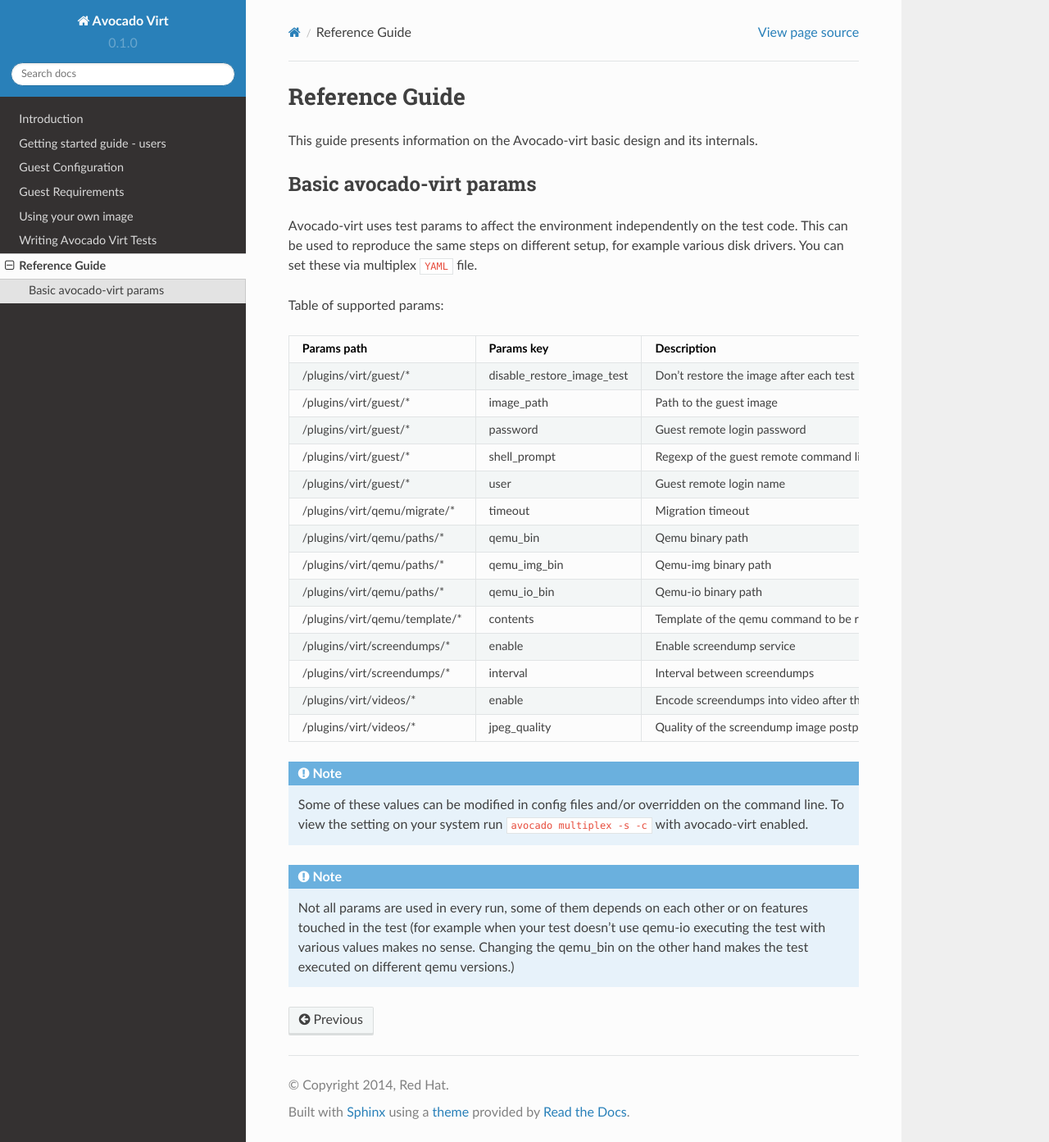
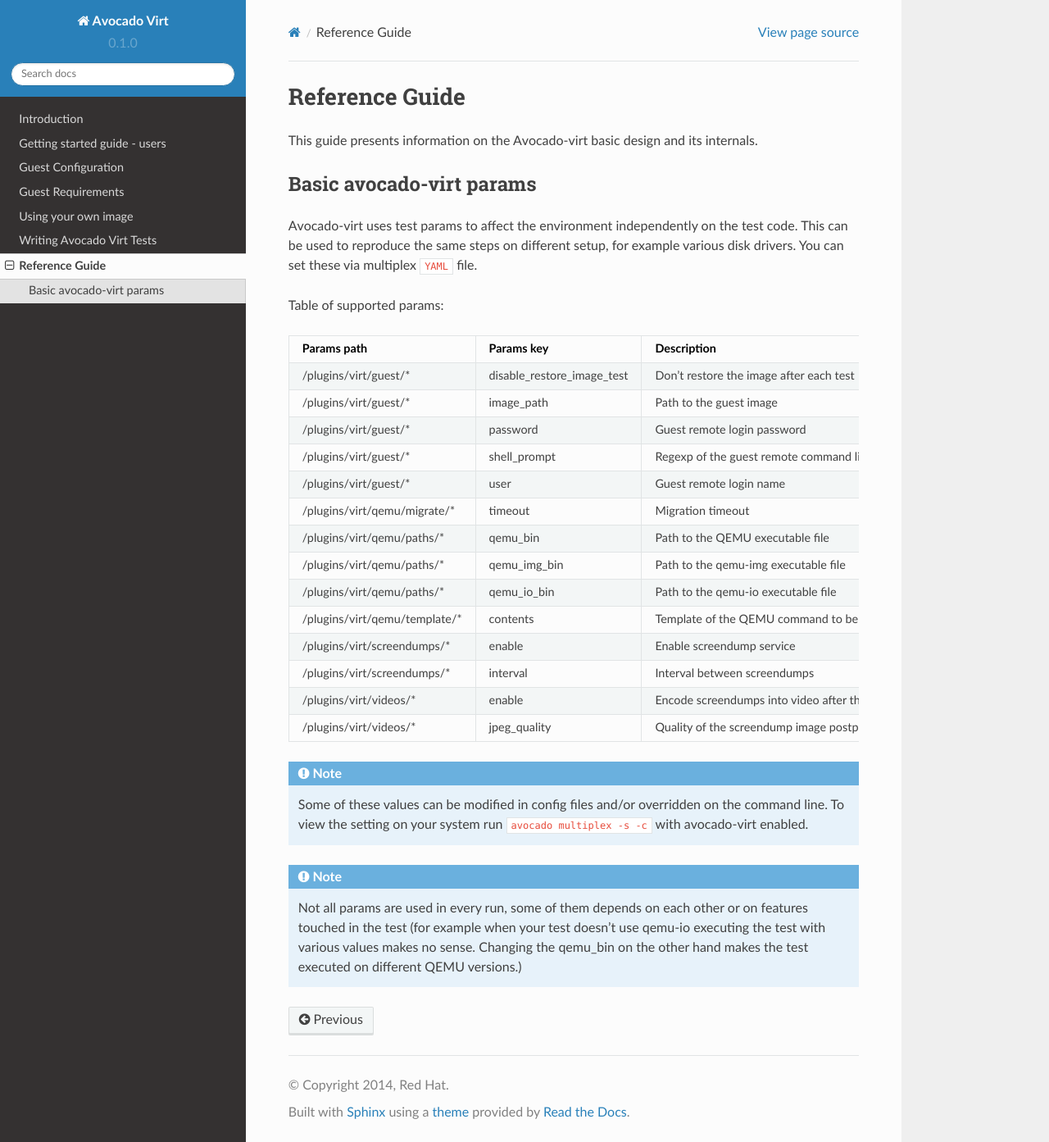
Before and after one commit to avocado-framework/avocado-virt, a Sphinx documentation site: the page built from docs/source/ReferenceGuide.rst, in a window 1280 px wide and 1393 px high. Shown: the whole window at 82% size. Built offline with Sphinx 7.4.7 and the Read the Docs theme 2.0.0, drawn with Linux system fonts in a browser that asks for light colours.

Commit message:
doc: set of minor improvements
 - It's QEMU, not Qemu or qemu
 - In the ReferenceGuide.rst, improve the text that describes the variables
   qemu_bin, qemu_img_bin and qemu_io_bin.
 - Also in the ReferenceGuide.rst, the table of parameters is very wide. Make it
   as short as possible, to ease code editing and review.

```diff
--- a/docs/source/GetStartedGuide.rst
+++ b/docs/source/GetStartedGuide.rst
@@ -106,7 +106,7 @@
 
 
 That's right, the virt plugin gives you new options on the runner specific to
-the qemu related tests. For example, you can provide ``--qemu-bin`` to tell your
+the QEMU related tests. For example, you can provide ``--qemu-bin`` to tell your
 tests that you want a specific QEMU binary instead of whatever the runner could
 find looking in the system PATH or environment variables.
 
--- a/docs/source/GuestConfiguration.rst
+++ b/docs/source/GuestConfiguration.rst
@@ -35,7 +35,7 @@
 You can use your own image by specifying the following options:
 
 * ``--guest-image-path`` - You can provide this option with an arbitrary path
-  to a qemu disk image file with your guest. You can use any of the file formats
+  to a QEMU disk image file with your guest. You can use any of the file formats
   specified, such as qcow2, qed or even raw image formats.
 
 * ``--guest-user`` - If your image has a specific user set up previously that
--- a/docs/source/Introduction.rst
+++ b/docs/source/Introduction.rst
@@ -7,4 +7,4 @@
 Avocado-virt is a plugin for the Avocado Test Framework. It aims to provide
 libraries and extra functionality necessary to run virtualization tests on
 Linux. We started with KVM/QEMU, but we're certainly open to expand the coverage
-to things like Xen, and libvirt.
+to things like Xen and libvirt.
--- a/docs/source/ReferenceGuide.rst
+++ b/docs/source/ReferenceGuide.rst
@@ -18,37 +18,37 @@
 
 Table of supported params:
 
-+--------------------------------+--------------------------------+----------------------------------------------------------------------------------+
-| Params path                    | Params key                     | Description                                                                      |
-+================================+================================+==================================================================================+
-| /plugins/virt/guest/*          | disable_restore_image_test     | Don't restore the image after each test                                          |
-+--------------------------------+--------------------------------+----------------------------------------------------------------------------------+
-| /plugins/virt/guest/*          | image_path                     | Path to the guest image                                                          |
-+--------------------------------+--------------------------------+----------------------------------------------------------------------------------+
-| /plugins/virt/guest/*          | password                       | Guest remote login password                                                      |
-+--------------------------------+--------------------------------+----------------------------------------------------------------------------------+
-| /plugins/virt/guest/*          | shell_prompt                   | Regexp of the guest remote command line                                          |
-+--------------------------------+--------------------------------+----------------------------------------------------------------------------------+
-| /plugins/virt/guest/*          | user                           | Guest remote login name                                                          |
-+--------------------------------+--------------------------------+----------------------------------------------------------------------------------+
-| /plugins/virt/qemu/migrate/*   | timeout                        | Migration timeout                                                                |
-+--------------------------------+--------------------------------+----------------------------------------------------------------------------------+
-| /plugins/virt/qemu/paths/*     | qemu_bin                       | Qemu binary path                                                                 |
-+--------------------------------+--------------------------------+----------------------------------------------------------------------------------+
-| /plugins/virt/qemu/paths/*     | qemu_img_bin                   | Qemu-img binary path                                                             |
-+--------------------------------+--------------------------------+----------------------------------------------------------------------------------+
-| /plugins/virt/qemu/paths/*     | qemu_io_bin                    | Qemu-io binary path                                                              |
-+--------------------------------+--------------------------------+----------------------------------------------------------------------------------+
-| /plugins/virt/qemu/template/*  | contents                       | Template of the qemu command to be run instead of autogenerated one              |
-+--------------------------------+--------------------------------+----------------------------------------------------------------------------------+
-| /plugins/virt/screendumps/*    | enable                         | Enable screendump service                                                        |
-+--------------------------------+--------------------------------+----------------------------------------------------------------------------------+
-| /plugins/virt/screendumps/*    | interval                       | Interval between screendumps                                                     |
-+--------------------------------+--------------------------------+----------------------------------------------------------------------------------+
-| /plugins/virt/videos/*         | enable                         | Encode screendumps into video after the test                                     |
-+--------------------------------+--------------------------------+----------------------------------------------------------------------------------+
-| /plugins/virt/videos/*         | jpeg_quality                   | Quality of the screendump image postprocessing                                   |
-+--------------------------------+--------------------------------+----------------------------------------------------------------------------------+
++-------------------------------+----------------------------+---------------------------------------------------------------------+
+| Params path                   | Params key                 | Description                                                         |
++===============================+============================+=====================================================================+
+| /plugins/virt/guest/*         | disable_restore_image_test | Don't restore the image after each test                             |
++-------------------------------+----------------------------+---------------------------------------------------------------------+
+| /plugins/virt/guest/*         | image_path                 | Path to the guest image                                             |
++-------------------------------+----------------------------+---------------------------------------------------------------------+
+| /plugins/virt/guest/*         | password                   | Guest remote login password                                         |
++-------------------------------+----------------------------+---------------------------------------------------------------------+
+| /plugins/virt/guest/*         | shell_prompt               | Regexp of the guest remote command line                             |
++-------------------------------+----------------------------+---------------------------------------------------------------------+
+| /plugins/virt/guest/*         | user                       | Guest remote login name                                             |
++-------------------------------+----------------------------+---------------------------------------------------------------------+
+| /plugins/virt/qemu/migrate/*  | timeout                    | Migration timeout                                                   |
++-------------------------------+----------------------------+---------------------------------------------------------------------+
+| /plugins/virt/qemu/paths/*    | qemu_bin                   | Path to the QEMU executable file                                    |
++-------------------------------+----------------------------+---------------------------------------------------------------------+
+| /plugins/virt/qemu/paths/*    | qemu_img_bin               | Path to the qemu-img executable file                                |
++-------------------------------+----------------------------+---------------------------------------------------------------------+
+| /plugins/virt/qemu/paths/*    | qemu_io_bin                | Path to the qemu-io executable file                                 |
++-------------------------------+----------------------------+---------------------------------------------------------------------+
+| /plugins/virt/qemu/template/* | contents                   | Template of the QEMU command to be run instead of autogenerated one |
++-------------------------------+----------------------------+---------------------------------------------------------------------+
+| /plugins/virt/screendumps/*   | enable                     | Enable screendump service                                           |
++-------------------------------+----------------------------+---------------------------------------------------------------------+
+| /plugins/virt/screendumps/*   | interval                   | Interval between screendumps                                        |
++-------------------------------+----------------------------+---------------------------------------------------------------------+
+| /plugins/virt/videos/*        | enable                     | Encode screendumps into video after the test                        |
++-------------------------------+----------------------------+---------------------------------------------------------------------+
+| /plugins/virt/videos/*        | jpeg_quality               | Quality of the screendump image postprocessing                      |
++-------------------------------+----------------------------+---------------------------------------------------------------------+
 
 .. note:: Some of these values can be modified in config files and/or
    overridden on the command line. To view the setting on your system run
@@ -58,4 +58,4 @@
    other or on features touched in the test (for example when your test
    doesn't use qemu-io executing the test with various values makes no sense.
    Changing the qemu_bin on the other hand makes the test executed on
-   different qemu versions.)
+   different QEMU versions.)
```
